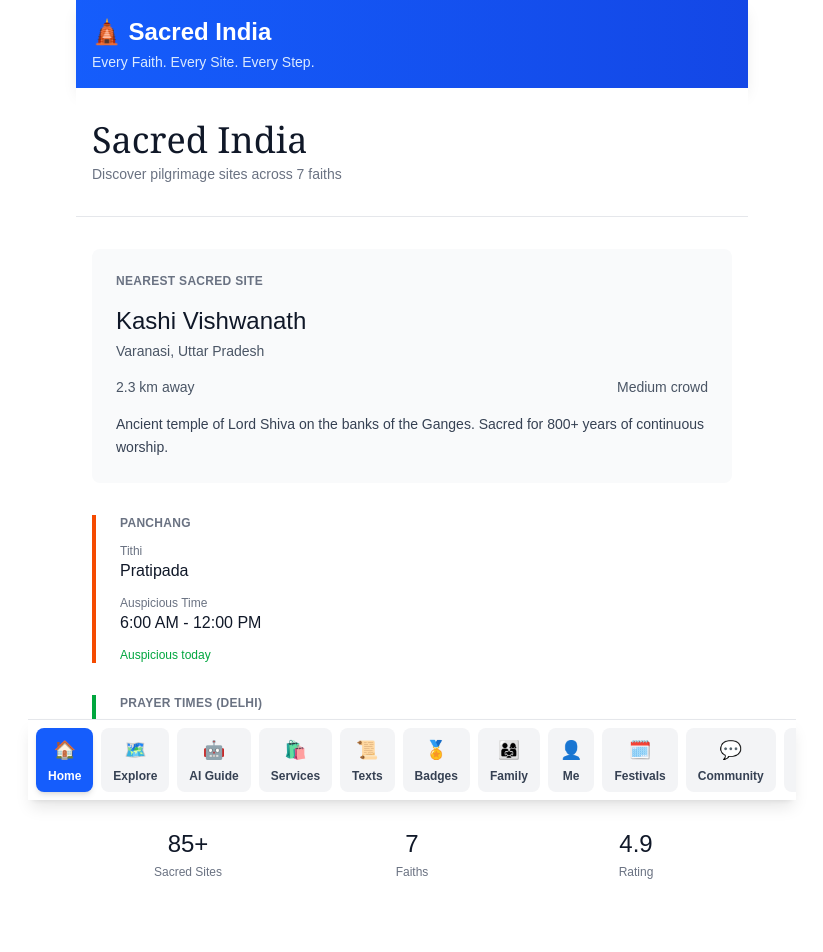
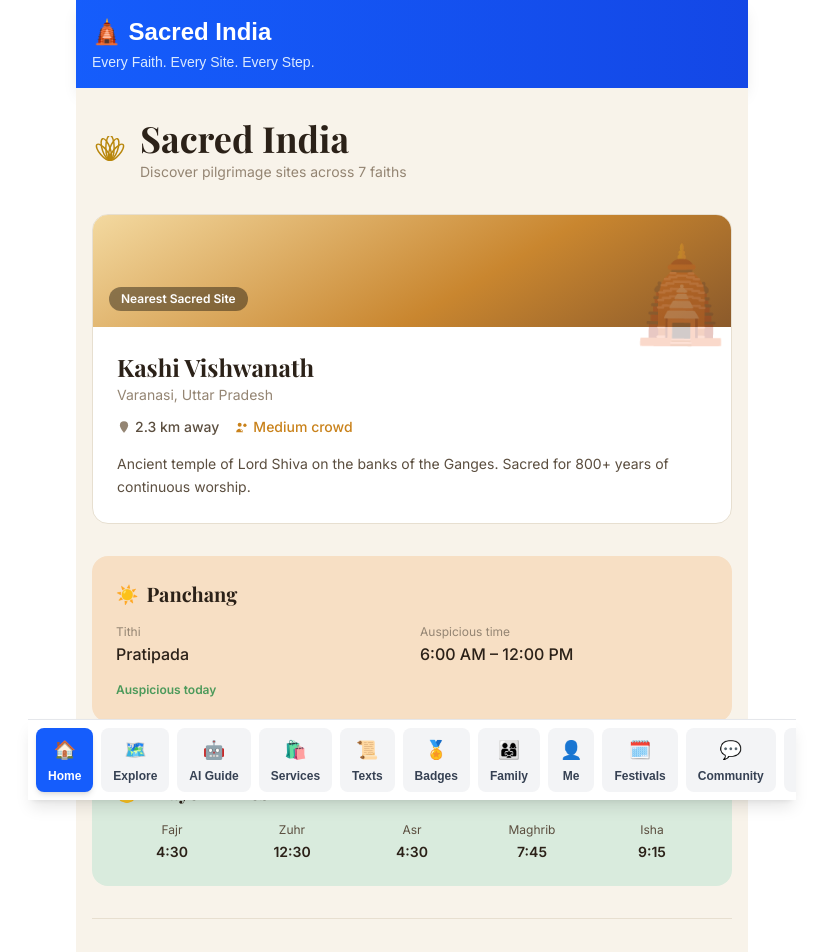
Before and after one commit to nickelmetal-a11y/SacredIndia, a Next.js app: page / in a window 1280 px wide. Shown: the top 952 px of the page, without its empty margins (228-1051 px from the left). Built offline with nearby package versions, Linux system fonts and the light colour scheme.

Commit message:
page.tsx

```diff
--- a/app/page.tsx
+++ b/app/page.tsx
@@ -1,91 +1,207 @@
-'use client';
+import { Playfair_Display, Inter } from 'next/font/google';
+
+/**
+ * Sacred India — Home tab
+ *
+ * This is your existing page.tsx (Nearest Sacred Site / Panchang / Prayer
+ * Times / Stats) reskinned into the cream + gold + serif design system from
+ * the reference screenshot. Content and structure are unchanged — same
+ * Kashi Vishwanath data, same Pratipada tithi, same five prayer times, same
+ * stats footer. Only the visual language changed.
+ *
+ * Dropped 'use client' — nothing here reads state or handles events, so this
+ * can render as a server component. Add 'use client' back if you wire up
+ * interactivity (tapping the site card, live-updating times, etc.).
+ */
+
+const serif = Playfair_Display({
+  subsets: ['latin'],
+  weight: ['600', '700'],
+  variable: '--font-serif',
+});
+
+const sans = Inter({
+  subsets: ['latin'],
+  weight: ['400', '500', '600', '700'],
+  variable: '--font-sans',
+});
+
+const NEAREST_SITE = {
+  name: 'Kashi Vishwanath',
+  city: 'Varanasi, Uttar Pradesh',
+  distance: '2.3 km away',
+  crowd: 'Medium crowd',
+  description:
+    'Ancient temple of Lord Shiva on the banks of the Ganges. Sacred for 800+ years of continuous worship.',
+};
+
+const PANCHANG = {
+  tithi: 'Pratipada',
+  auspiciousTime: '6:00 AM – 12:00 PM',
+  note: 'Auspicious today',
+};
+
+const PRAYERS = [
+  { name: 'Fajr', time: '4:30' },
+  { name: 'Zuhr', time: '12:30' },
+  { name: 'Asr', time: '4:30' },
+  { name: 'Maghrib', time: '7:45' },
+  { name: 'Isha', time: '9:15' },
+];
+
+const STATS = [
+  { value: '85+', label: 'Sacred Sites' },
+  { value: '7', label: 'Faiths' },
+  { value: '4.9', label: 'Rating' },
+];
 
 export default function Home() {
   return (
-    <div className="min-h-screen bg-white">
-      {/* Header */}
-      <div className="border-b border-gray-200 px-4 py-8">
-        <div className="max-w-2xl mx-auto">
-          <h1 className="text-4xl font-light text-gray-900 mb-1" style={{fontFamily: 'Georgia, serif'}}>
-            Sacred India
-          </h1>
-          <p className="text-sm text-gray-500">Discover pilgrimage sites across 7 faiths</p>
+    <div
+      className={`${serif.variable} ${sans.variable} min-h-screen bg-[var(--si-cream)] text-[var(--si-ink)] [font-family:var(--font-sans)]`}
+    >
+      {/* header */}
+      <header className="px-4 py-8">
+        <div className="mx-auto flex max-w-2xl items-center gap-3">
+          <Lotus />
+          <div>
+            <h1 className="[font-family:var(--font-serif)] text-4xl font-bold leading-none text-[var(--si-ink)]">
+              Sacred India
+            </h1>
+            <p className="mt-1.5 text-sm text-[var(--si-muted)]">Discover pilgrimage sites across 7 faiths</p>
+          </div>
         </div>
-      </div>
+      </header>
 
-      {/* Main Content */}
-      <div className="max-w-2xl mx-auto px-4 py-8 space-y-8">
+      <main className="mx-auto max-w-2xl space-y-8 px-4 pb-16">
+        {/* nearest sacred site */}
+        <section className="overflow-hidden rounded-2xl border border-[var(--si-line)] bg-white">
+          <div
+            className="relative flex h-28 items-end"
+            style={{ backgroundImage: 'linear-gradient(150deg,#F3D9A0,#C9862F 60%,#8B5A2B)' }}
+          >
+            <span className="absolute -bottom-3 -right-2 text-[92px] leading-none opacity-25">🛕</span>
+            <span className="relative z-10 m-4 rounded-full bg-black/40 px-3 py-1 text-xs font-semibold text-white backdrop-blur">
+              Nearest Sacred Site
+            </span>
+          </div>
+          <div className="p-6">
+            <h2 className="[font-family:var(--font-serif)] text-2xl font-bold text-[var(--si-ink)]">
+              {NEAREST_SITE.name}
+            </h2>
+            <p className="mt-0.5 text-sm text-[var(--si-muted)]">{NEAREST_SITE.city}</p>
 
-        {/* Nearest Sacred Site */}
-        <div className="bg-gray-50 rounded-lg p-6">
-          <h2 className="text-xs font-semibold text-gray-500 uppercase tracking-wide mb-4">Nearest Sacred Site</h2>
-          <div className="mb-4">
-            <h3 className="text-2xl font-light text-gray-900 mb-1">Kashi Vishwanath</h3>
-            <p className="text-sm text-gray-600">Varanasi, Uttar Pradesh</p>
+            <div className="mt-3 flex items-center gap-4 text-sm">
+              <span className="flex items-center gap-1 font-medium text-[var(--si-ink-soft)]">
+                <PinIcon color="var(--si-muted)" className="h-3.5 w-3.5" />
+                {NEAREST_SITE.distance}
+              </span>
+              <span className="flex items-center gap-1 font-medium text-[var(--si-amber)]">
+                <PeopleIcon className="h-3.5 w-3.5" />
+                {NEAREST_SITE.crowd}
+              </span>
+            </div>
+
+            <p className="mt-4 text-sm leading-relaxed text-[var(--si-ink-soft)]">{NEAREST_SITE.description}</p>
           </div>
-          <div className="flex justify-between items-start mb-4 text-sm">
-            <span className="text-gray-600">2.3 km away</span>
-            <span className="text-gray-600">Medium crowd</span>
-          </div>
-          <p className="text-sm text-gray-700 leading-relaxed">
-            Ancient temple of Lord Shiva on the banks of the Ganges. Sacred for 800+ years of continuous worship.
-          </p>
-        </div>
+        </section>
 
-        {/* Panchang */}
-        <div className="border-l-4 border-orange-600 pl-6">
-          <h2 className="text-xs font-semibold text-gray-500 uppercase tracking-wide mb-3">Panchang</h2>
-          <div className="space-y-3">
+        {/* panchang */}
+        <section className="rounded-2xl p-6" style={{ background: 'var(--si-tile-peach)' }}>
+          <h2 className="mb-4 flex items-center gap-2 [font-family:var(--font-serif)] text-xl font-bold text-[var(--si-ink)]">
+            <span className="text-lg">☀️</span> Panchang
+          </h2>
+          <div className="grid grid-cols-2 gap-4">
             <div>
-              <p className="text-xs text-gray-500">Tithi</p>
-              <p className="text-base text-gray-900">Pratipada</p>
+              <p className="text-xs text-[var(--si-muted)]">Tithi</p>
+              <p className="mt-0.5 text-base font-medium text-[var(--si-ink)]">{PANCHANG.tithi}</p>
             </div>
             <div>
-              <p className="text-xs text-gray-500">Auspicious Time</p>
-              <p className="text-base text-gray-900">6:00 AM - 12:00 PM</p>
+              <p className="text-xs text-[var(--si-muted)]">Auspicious time</p>
+              <p className="mt-0.5 text-base font-medium text-[var(--si-ink)]">{PANCHANG.auspiciousTime}</p>
             </div>
-            <p className="text-xs text-green-600 font-medium">Auspicious today</p>
           </div>
-        </div>
+          <p className="mt-4 text-xs font-semibold text-[var(--si-green)]">{PANCHANG.note}</p>
+        </section>
 
-        {/* Prayer Times */}
-        <div className="border-l-4 border-green-600 pl-6">
-          <h2 className="text-xs font-semibold text-gray-500 uppercase tracking-wide mb-3">Prayer Times (Delhi)</h2>
-          <div className="grid grid-cols-5 gap-4 text-center text-sm">
-            {[
-              { name: 'Fajr', time: '4:30' },
-              { name: 'Zuhr', time: '12:30' },
-              { name: 'Asr', time: '4:30' },
-              { name: 'Maghrib', time: '7:45' },
-              { name: 'Isha', time: '9:15' }
-            ].map((p, i) => (
-              <div key={i}>
-                <p className="text-xs text-gray-500 mb-1">{p.name}</p>
-                <p className="font-medium text-gray-900">{p.time}</p>
+        {/* prayer times */}
+        <section className="rounded-2xl p-6" style={{ background: 'var(--si-tile-mint)' }}>
+          <h2 className="mb-4 flex items-center gap-2 [font-family:var(--font-serif)] text-xl font-bold text-[var(--si-ink)]">
+            <span className="text-lg">🌙</span> Prayer Times <span className="text-sm font-normal text-[var(--si-ink-soft)]">(Delhi)</span>
+          </h2>
+          <div className="grid grid-cols-5 gap-2 text-center">
+            {PRAYERS.map((p) => (
+              <div key={p.name}>
+                <p className="text-xs text-[var(--si-ink-soft)]">{p.name}</p>
+                <p className="mt-1 text-sm font-semibold text-[var(--si-ink)]">{p.time}</p>
               </div>
             ))}
           </div>
-        </div>
+        </section>
 
-        {/* Stats */}
-        <div className="border-t border-gray-200 pt-8">
+        {/* stats */}
+        <section className="border-t pt-8" style={{ borderColor: 'var(--si-line)' }}>
           <div className="grid grid-cols-3 gap-8 text-center">
-            <div>
-              <p className="text-2xl font-light text-gray-900">85+</p>
-              <p className="text-xs text-gray-500 mt-1">Sacred Sites</p>
-            </div>
-            <div>
-              <p className="text-2xl font-light text-gray-900">7</p>
-              <p className="text-xs text-gray-500 mt-1">Faiths</p>
-            </div>
-            <div>
-              <p className="text-2xl font-light text-gray-900">4.9</p>
-              <p className="text-xs text-gray-500 mt-1">Rating</p>
-            </div>
+            {STATS.map((s) => (
+              <div key={s.label}>
+                <p className="[font-family:var(--font-serif)] text-3xl font-bold text-[var(--si-gold-deep)]">{s.value}</p>
+                <p className="mt-1 text-xs text-[var(--si-muted)]">{s.label}</p>
+              </div>
+            ))}
           </div>
-        </div>
+        </section>
+      </main>
 
-      </div>
+      <style jsx global>{`
+        :root {
+          --si-cream: #f8f3ea;
+          --si-cream-2: #fbf8f2;
+          --si-ink: #2b2118;
+          --si-ink-soft: #5b4e3f;
+          --si-muted: #948573;
+          --si-line: #e7dfd0;
+          --si-gold: #b8860b;
+          --si-gold-deep: #8b6a2e;
+          --si-amber: #c9821b;
+          --si-red: #d24b4b;
+          --si-green: #4c9a5b;
+          --si-tile-peach: #f7dfc4;
+          --si-tile-mint: #d9ebdd;
+          --si-tile-pink: #f6d9d6;
+          --si-tile-lav: #e3dcf3;
+        }
+      `}</style>
     </div>
   );
 }
+
+function Lotus() {
+  const petals = [-40, -19, 0, 19, 40].map((deg, i) => {
+    const rx = i === 2 ? 3.7 : i === 1 || i === 3 ? 3.5 : 3.2;
+    const ry = i === 2 ? 11 : i === 1 || i === 3 ? 10 : 9;
+    return <ellipse key={deg} cx={0} cy={-ry} rx={rx} ry={ry} transform={`rotate(${deg})`} />;
+  });
+  return (
+    <svg width="36" height="30" viewBox="0 0 32 24" fill="none" stroke="var(--si-gold)" strokeWidth={1.3}>
+      <g transform="translate(16,20)">{petals}</g>
+    </svg>
+  );
+}
+
+function PeopleIcon({ className }: { className?: string }) {
+  return (
+    <svg viewBox="0 0 24 24" fill="currentColor" className={className}>
+      <circle cx="8" cy="8" r="3.4" />
+      <circle cx="17" cy="9" r="2.8" />
+      <path d="M2 21c0-3.6 3-5.8 6-5.8s6 2.2 6 5.8M13 21c0-3-2.3-5-5-5" />
+    </svg>
+  );
+}
+
+function PinIcon({ color = '#fff', className }: { color?: string; className?: string }) {
+  return (
+    <svg viewBox="0 0 24 24" fill={color} className={className}>
+      <path d="M12 2a7 7 0 0 0-7 7c0 5.2 7 13 7 13s7-7.8 7-13a7 7 0 0 0-7-7Z" />
+    </svg>
+  );
+}
```
